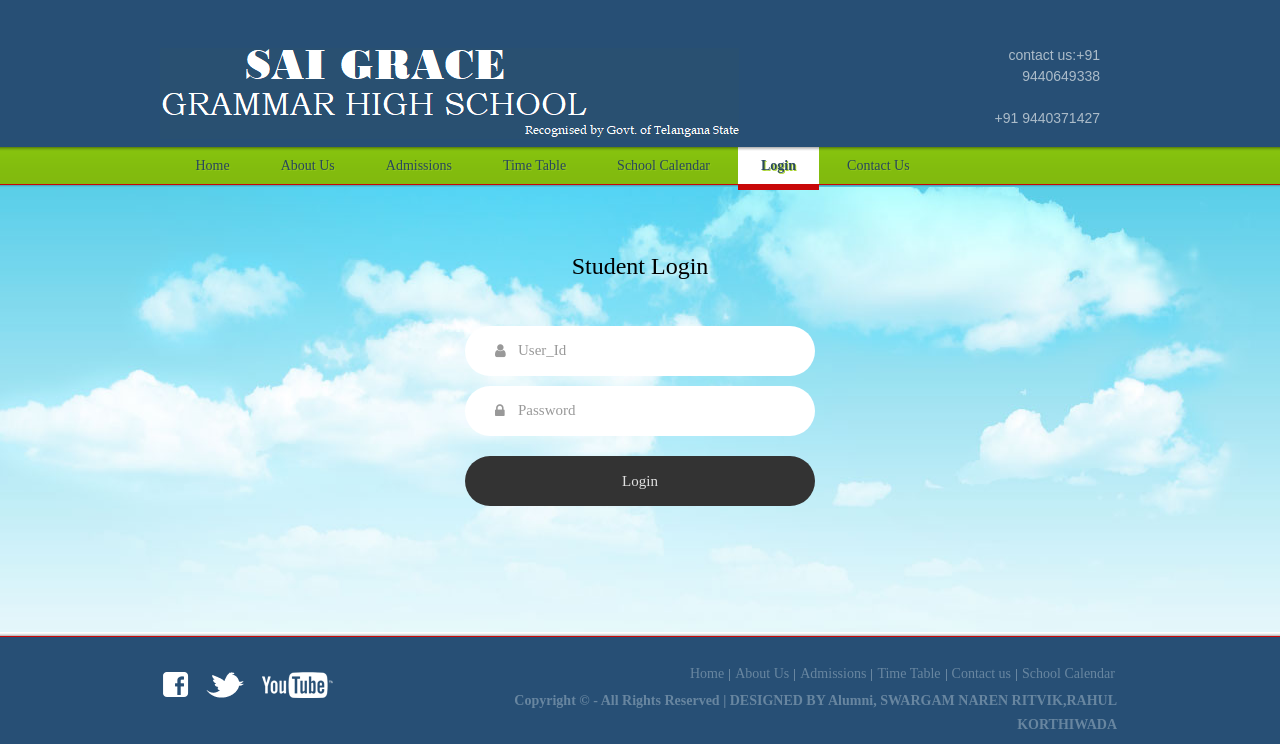
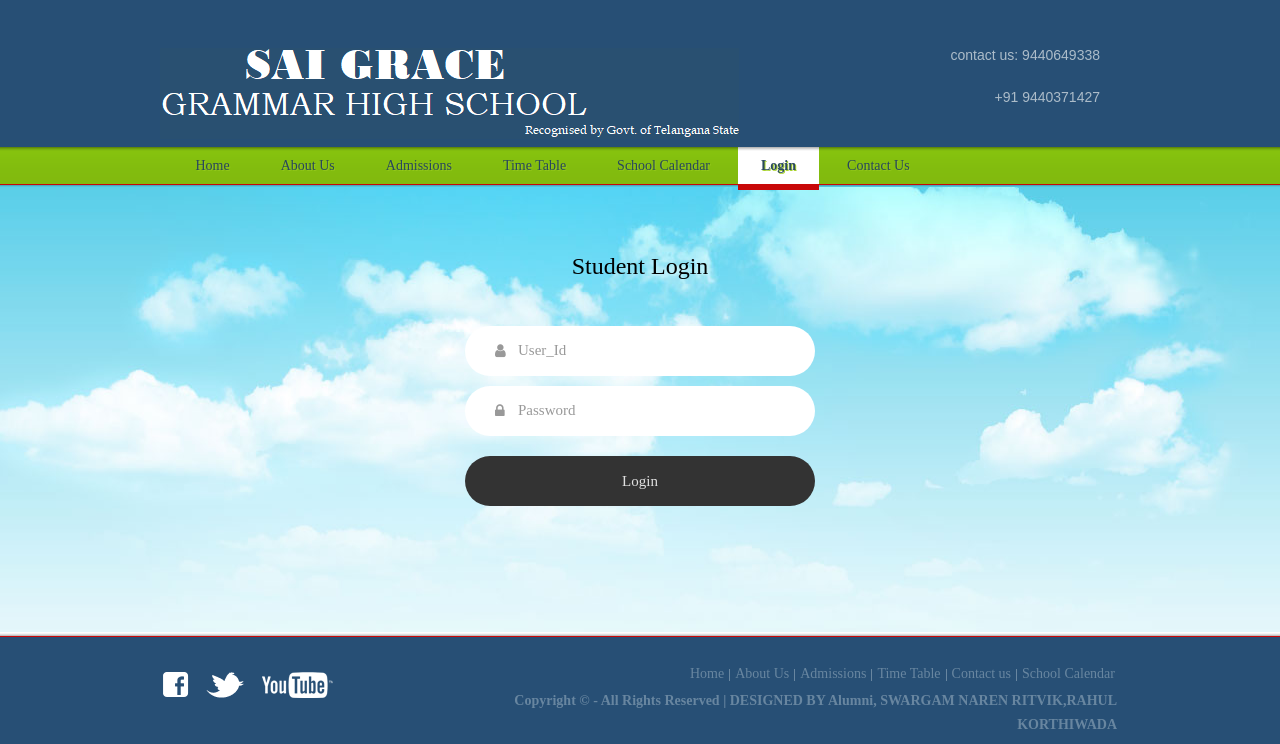
Before and after one commit to Korthiwada/School, a Django app: page /Blog/blog/ in a window 1280 px wide. Shown: the top 744 px of the page. Run offline with Django 3.2, Linux system fonts and the light colour scheme; some libraries are stand-ins or nearby versions; some web fonts are replaced.

Commit message:
ui enhancement

```diff
--- a/Code/Student_Portal/templates/Blog/blog.html
+++ b/Code/Student_Portal/templates/Blog/blog.html
@@ -19,10 +19,10 @@
 <div id="page">
   <div id="header">
     <div id="section">
-      <div><a href="{% url 'Blog:index' %}"><img src="{% static 'Blog/images/logo2.png'%}" alt="" /></a></div>
-      <span> contact us:+91 9440649338<br />
+      <div><a href="{% url 'Blog:index' %}"><img src="{% static 'Blog/images/logo2.png' %}" alt="" /></a></div>
+      <span>contact us: 9440649338 <br />
       <br />
-      +91 9440371427 </span> </div>
+      +91 9440371427</span> </div>
     <ul>
       <li><a href="{% url 'Blog:index' %}">Home</a></li>
           <li><a href="{% url 'Blog:about' %}">About Us</a></li>
```
